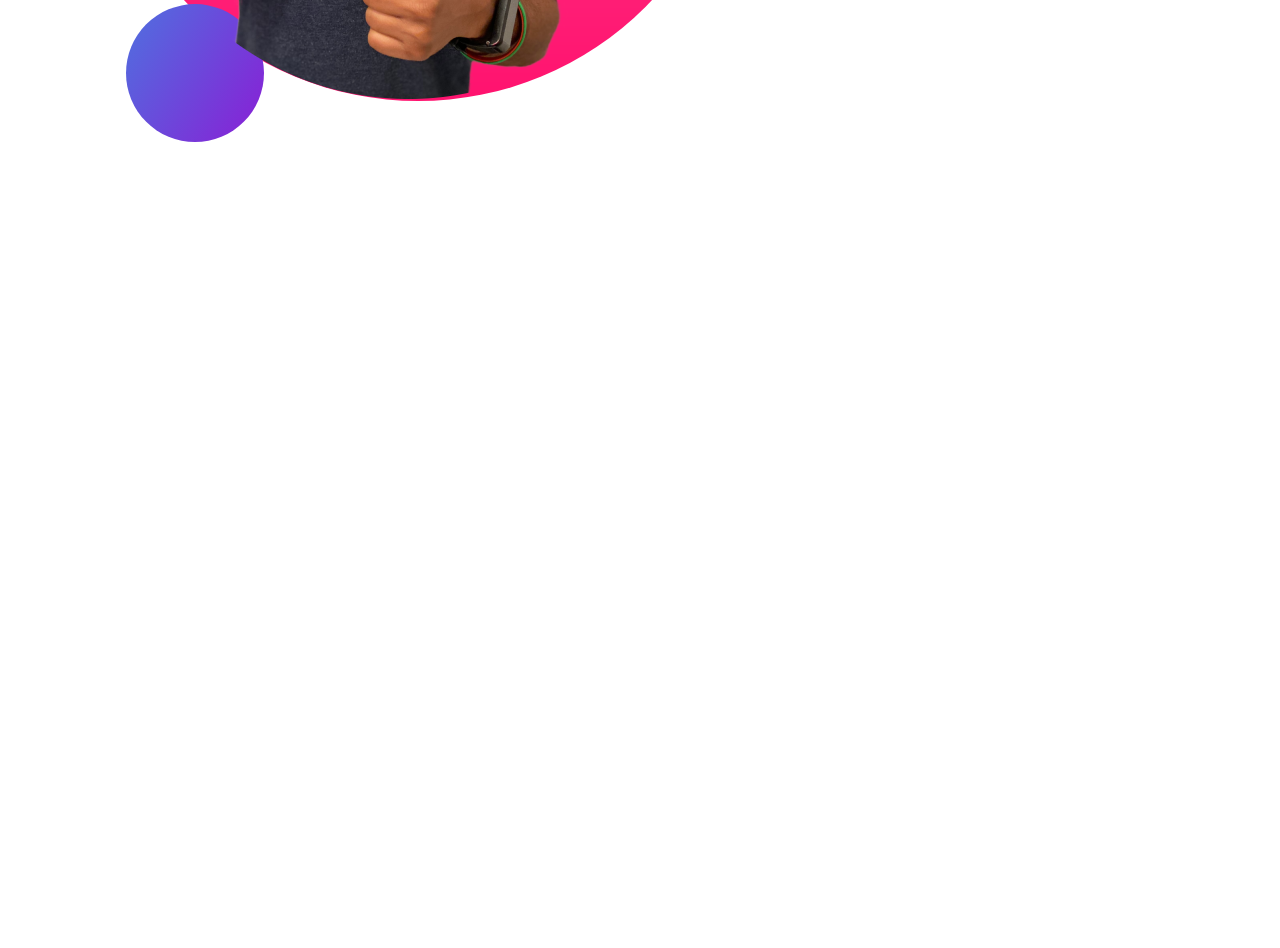
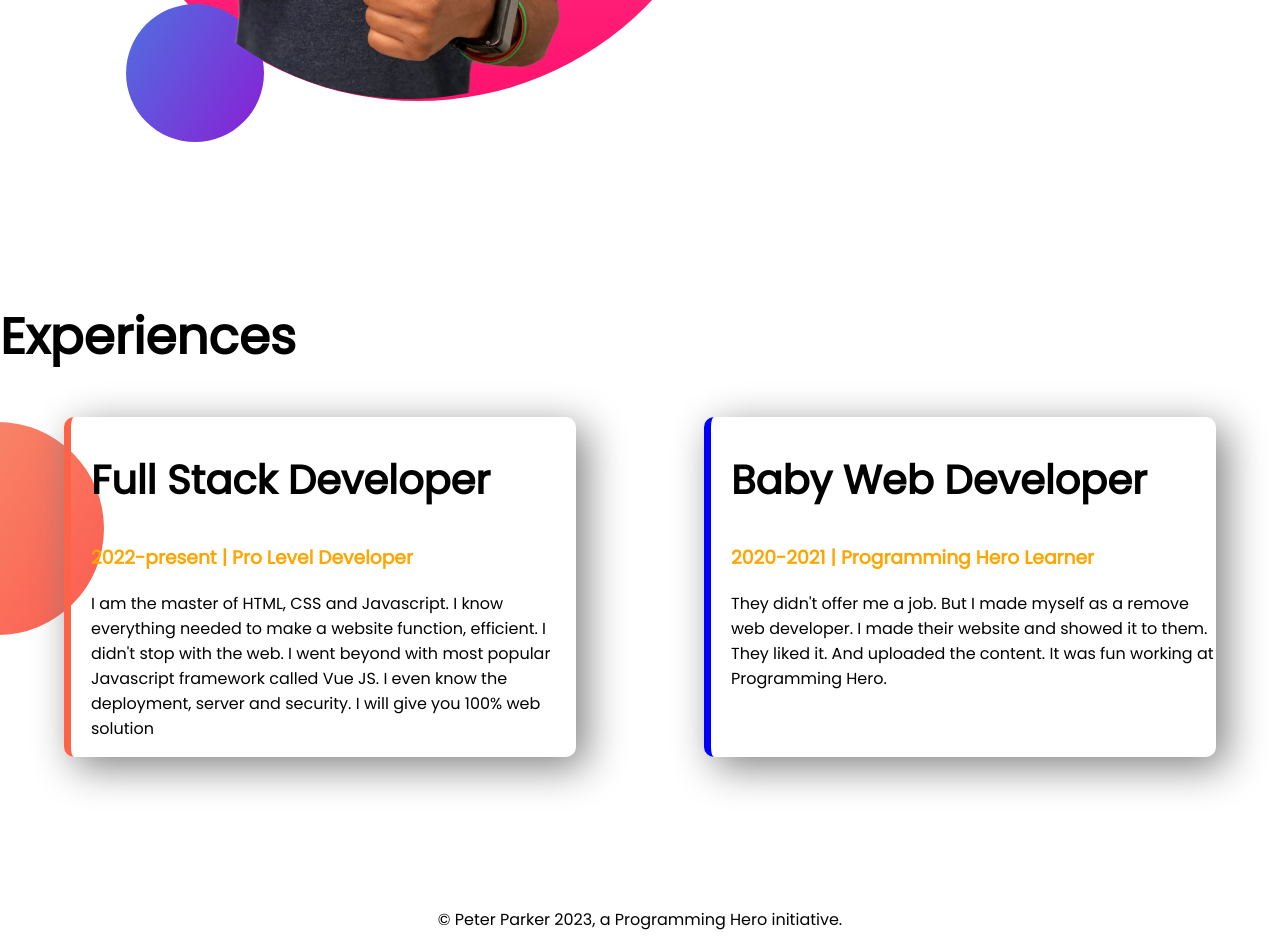
Before and after one commit to taibasultana/Web-Development, a plain HTML site: page 10th July/Developer Portfolio/index.html in a window 1280 px wide. Shown: the part 1529-2477 px from the top of the page. Before the commit the page ends 1829 px from the top, so only its background shows below. Drawn offline with Linux system fonts and the light colour scheme.

Commit message:
style border and added footer

```diff
--- a/10th July/Developer Portfolio/index.html
+++ b/10th July/Developer Portfolio/index.html
@@ -10,7 +10,7 @@
     <link rel="stylesheet" href="style.css">
 </head>
 <body>
-    <section class="top-banner">
+    <section class="top-banner flexible-container">
         <div class="half-width">
             <h1> Welcome To</h1>
             <h1> <span class="orange-color">Peter Parker</span> World!</h1>
@@ -22,7 +22,7 @@
             <img src="images/jhankar.png">
         </div>
     </section>
-    <section class="dream-big">
+    <section class="dream-big flexible-container">
         <div class="half-width">
             <img src="images/jhankar2.png" alt="">
         </div>
@@ -34,8 +34,27 @@
         </div>
 
     </section>
+    <section class="experience-area">
+        <h1>Experiences</h1>
+        <div class="flexible-container">
+            <div id="full-stack-developer" class="experience-item">
+                <h2>Full Stack Developer</h2>
+                <h3 class="orange-color">2022-present | Pro Level Developer</h3>
+                <p>I am the master of HTML, CSS and Javascript. I know everything needed to make a website function, efficient. I didn't stop with the web. I went beyond with most popular Javascript framework called Vue JS. I even know the deployment, server and security. I will give you 100% web solution</p>
+            </div>
+            <div id="baby-web-developer" class="experience-item">
+                <h2>Baby Web Developer</h2>
+                <h3 class="orange-color">2020-2021 | Programming Hero Learner </h3>
+                <p>They didn't offer me a job. But I made myself as a remove web developer. I made their website and showed it to them. They liked it. And uploaded the content. It was fun working at Programming Hero.</p>
+            </div>
+        </div>
+
+    </section>
 
 
 
 </body>
+<footer>
+    <p>© Peter Parker 2023, a Programming Hero initiative.</p>
+</footer>
 </html>
--- a/10th July/Developer Portfolio/style.css
+++ b/10th July/Developer Portfolio/style.css
@@ -7,11 +7,15 @@ h1 {
     font-size: 50px;
 }
 
+h2 {
+    font-size: 40px;
+}
+
 .orange-color {
     color: orange;
 }
 
-section {
+.flexible-container {
     display: flex;
     margin-bottom: 150px;
 
@@ -21,12 +25,11 @@ section {
     width: 50%;
     padding-left: 2%;
 
-
-
 }
 
 .half-width image {
     width: 80%;
+    ;
 }
 
 .link-button {
@@ -43,8 +46,35 @@ section {
     background-image: url(images/top-banner.png);
     background-repeat: no-repeat;
 }
-.dream-big{
+
+.dream-big {
     background-image: url(images/dream-bg.png);
     background-repeat: no-repeat;
     background-position: right;
 }
+
+.experience-area {
+    background-image: url(images/exp-bg.png);
+    background-repeat: no-repeat;
+    background-position: left;
+}
+
+.experience-item {
+    width: 40%;
+    margin-left: 5%;
+    margin-right: 5%;
+    padding-left: 20px;
+    border-radius: 10px;
+    box-shadow: 10px 10px 40px gray;
+
+
+}
+#full-stack-developer{
+    border-left: 7px solid tomato;
+}
+#baby-web-developer{
+    border-left:7px solid blue;
+}
+footer p{
+    text-align: center;
+}
```
